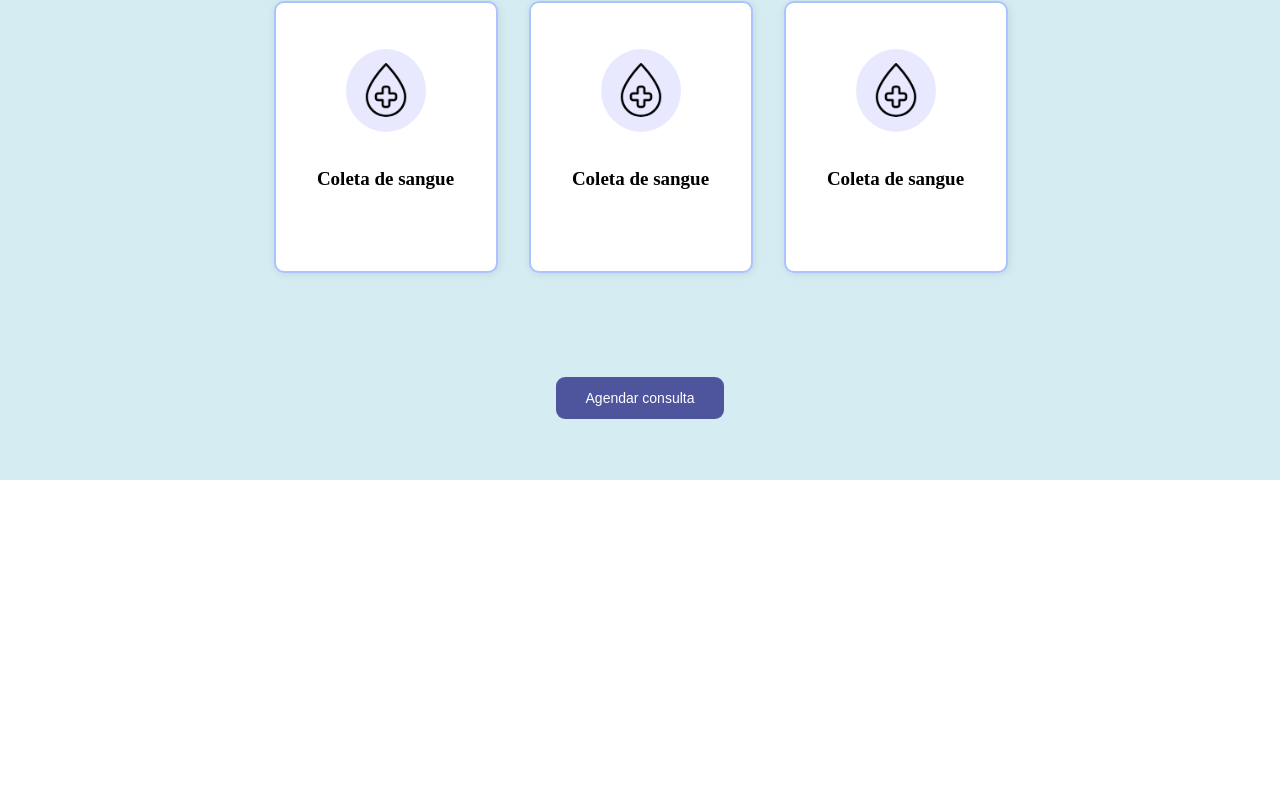
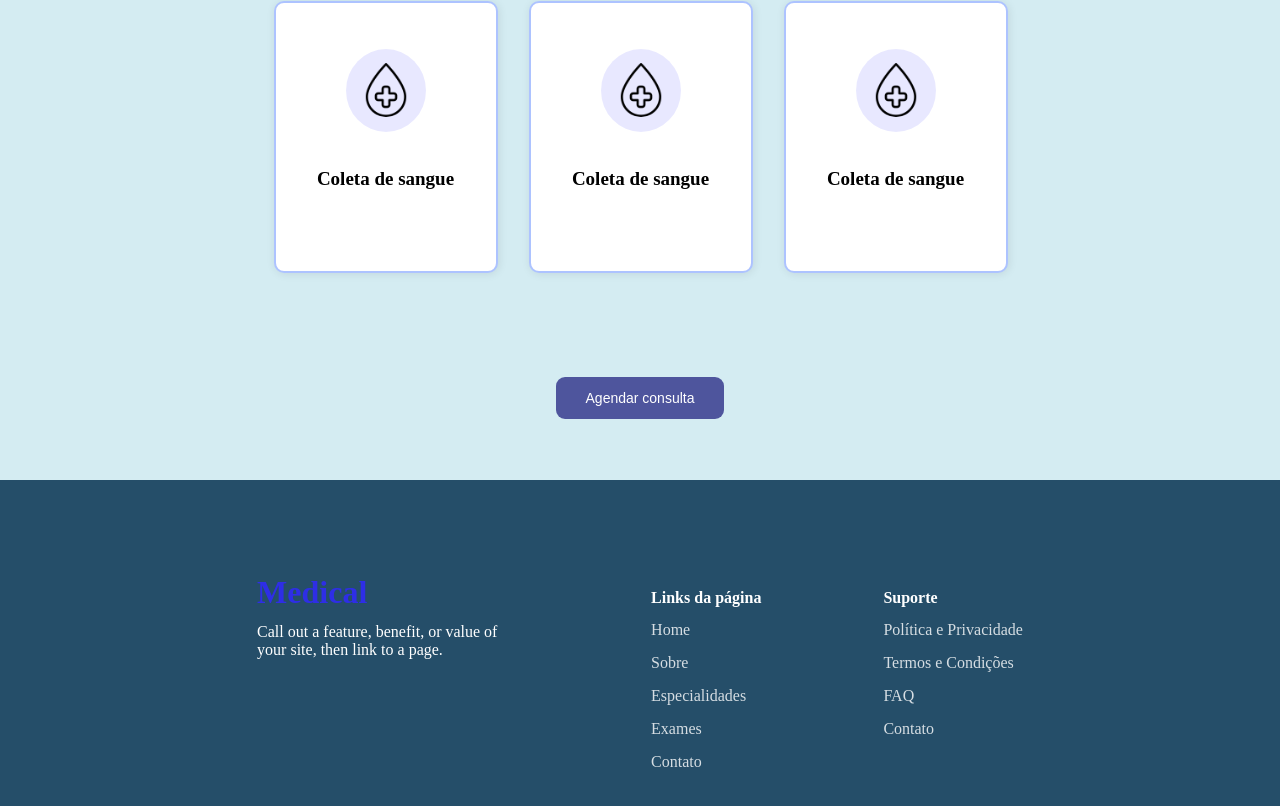
Before and after one commit to hellenpaula/projeto-clinica-medica, a React (Vite) app: page / in a window 1280 px wide. Shown: the part 2827-3633 px from the top of the page. Before the commit the page ends 3307 px from the top, so only its background shows below. Built offline with nearby package versions, Linux system fonts and the light colour scheme.

Commit message:
feat: criando estrutura visual básica na seção footer

```diff
--- a/src/App.jsx
+++ b/src/App.jsx
@@ -15,6 +15,7 @@ import Contato from './pages/contato/Contato.jsx'
 // components:
 import Header from './components/Header/Header.jsx'
 
+
 import SectionHome from './components/principal/SectionHome/SectionHome.jsx'
 
 import SectionSobre from './components/principal/SectionSobre/SectionSobre.jsx'
@@ -24,6 +25,8 @@ import SectionEspecialidades from './components/principal/SectionEspecialidades/
 import SectionConquistas from './components/principal/SectionConquistas/SectionConquistas.jsx'
 
 import SectionExames from './components/principal/SectionExames/SectionExames.jsx'
+
+import Footer from './components/Footer/Footer.jsx'
 
 function App() {
   const [count, setCount] = useState(0)
@@ -40,6 +43,7 @@ function App() {
       <SectionEspecialidades />
       <SectionConquistas />
       <SectionExames />
+      <Footer />
 
       <Routes>
 
--- /dev/null
+++ b/src/components/Footer/Footer.css
@@ -0,0 +1,80 @@
+
+
+.ContainerFooter {
+    background-color: #254E69;
+}
+
+.TextAreaFooter {
+    display: flex;
+    flex-direction: column;
+    gap: 43px;
+    align-items: center;
+    padding: 20px 56px;
+    color: white;
+
+}
+
+.ContainerLogo{
+    display: flex;
+    flex-direction: column;
+    align-items: center;
+    text-align: start;
+    gap: 12px;
+}
+
+.LogoFooter {
+    color: rgb(46 46 230);
+}
+
+
+
+.TituloLinksPagFooter, .TituloLinksSuporteFooter {
+    padding: 0px 0px 14px;
+}
+
+.ListaLinksPagFooter, .ListaLinksSuporteFooter {
+
+    list-style: none;
+    text-align: center;
+}
+
+.ContainerLinksSuporteFooter {
+     text-align: center;
+}
+
+.ContainerLinksPagFooter li a, .ContainerLinksSuporteFooter li a {
+    text-decoration: none;
+    color: #ffffffcf;
+
+
+}
+
+.ContainerLinksPagFooter li, .ContainerLinksSuporteFooter li {
+    margin: 0px 0px 15px;
+}
+
+
+@media(min-width: 800px) {
+    .TextAreaFooter {
+        /* display: flex; */
+        flex-direction: row;
+        padding: 94px 56px;
+        align-items: baseline;
+        justify-content: center;
+        gap: 0px 122px;
+    }
+
+    .ContainerLogo {
+        width: 17rem;
+        align-items: start;
+    }
+
+    .TituloLinksPagFooter, .TituloLinksSuporteFooter {
+        text-align: left;
+
+    }
+
+    .ListaLinksPagFooter, .ListaLinksSuporteFooter {
+        text-align: left;
+    }
+}
--- /dev/null
+++ b/src/components/Footer/Footer.jsx
@@ -0,0 +1,62 @@
+
+// import Contato from '../../pages/contato/Contato.jsx'
+
+import './Footer.css'
+
+import {Link} from 'react-router-dom';
+
+function Footer() {
+    return(
+        <footer className="ContainerFooter">
+
+        <div className="TextAreaFooter">
+
+            <div className="ContainerLogo">
+                <h1 className="LogoFooter">
+                    Medical
+                </h1>
+
+                <p className="ParagrafoLogoFooter">
+                    Call out a feature, benefit, or value of your site, then link to a page.
+                </p>
+            </div>
+
+            <div className="ContainerLinksPagFooter">
+                <h4 className="TituloLinksPagFooter">Links da página</h4>
+
+                <ul className="ListaLinksPagFooter">
+
+                    <li><a rel="stylesheet" href="#Home" >Home</a></li>
+
+                    <li><a rel="stylesheet" href="#Sobre" >Sobre</a></li>
+
+                    <li><a rel="stylesheet" href="#Especialidades" >Especialidades</a></li>
+
+                    <li><a rel="stylesheet" href="#Exames" >Exames</a></li>
+
+                    <li><Link to="/contato" className="">Contato</Link></li>
+
+                </ul>
+            </div>
+
+            <div className="ContainerLinksSuporteFooter">
+                <h4 className="TituloLinksSuporteFooter">Suporte</h4>
+
+                <ul className="ListaLinksSuporteFooter">
+
+                    <li><a rel="stylesheet" href="#" >Política e Privacidade</a></li>
+
+                    <li><a rel="stylesheet" href="#" >Termos e Condições</a></li>
+
+                    <li><a rel="stylesheet" href="#" >FAQ</a></li>
+
+                    <li><a rel="stylesheet" href="#" >Contato</a></li>
+                </ul>
+            </div>
+        </div>
+
+        </footer>
+    )
+}
+
+export default Footer;
```
